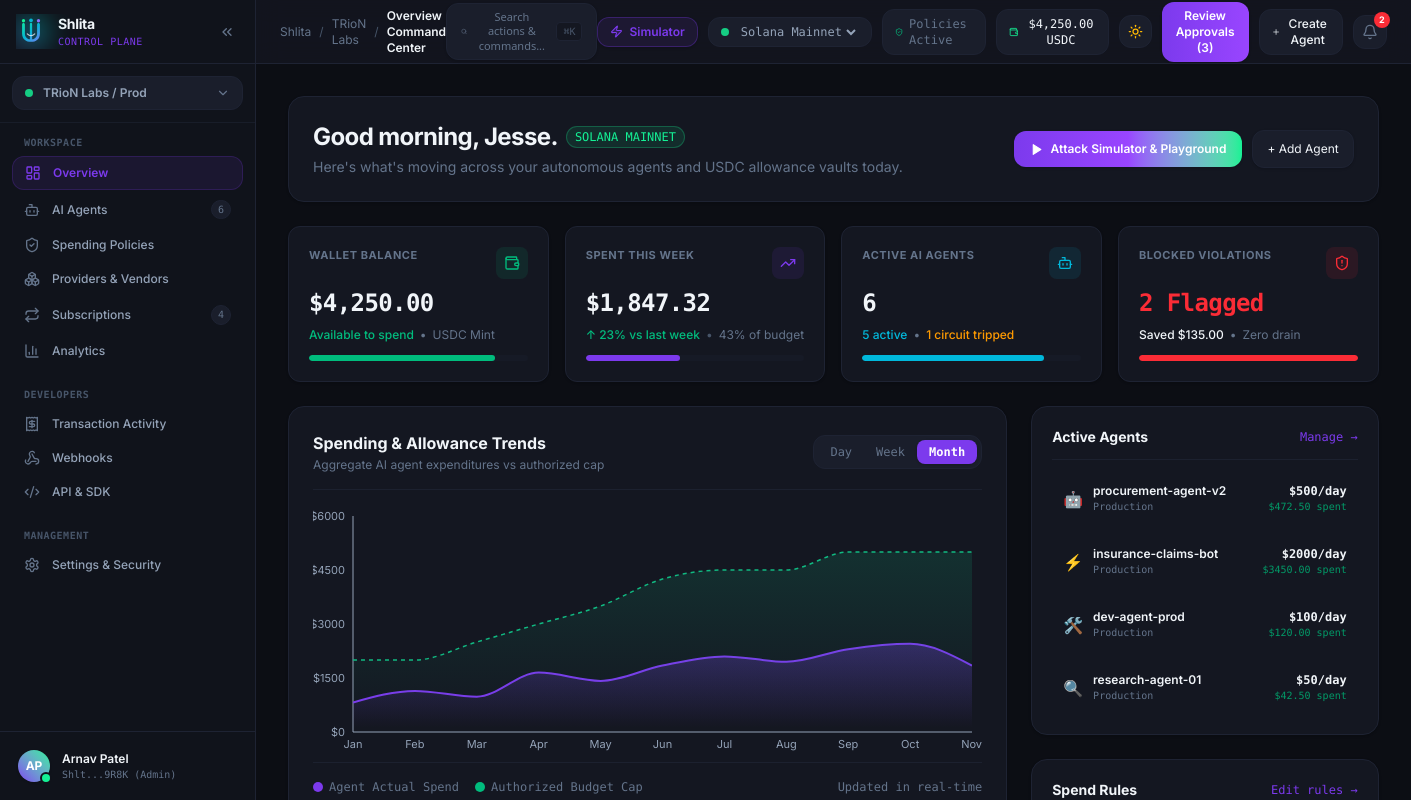
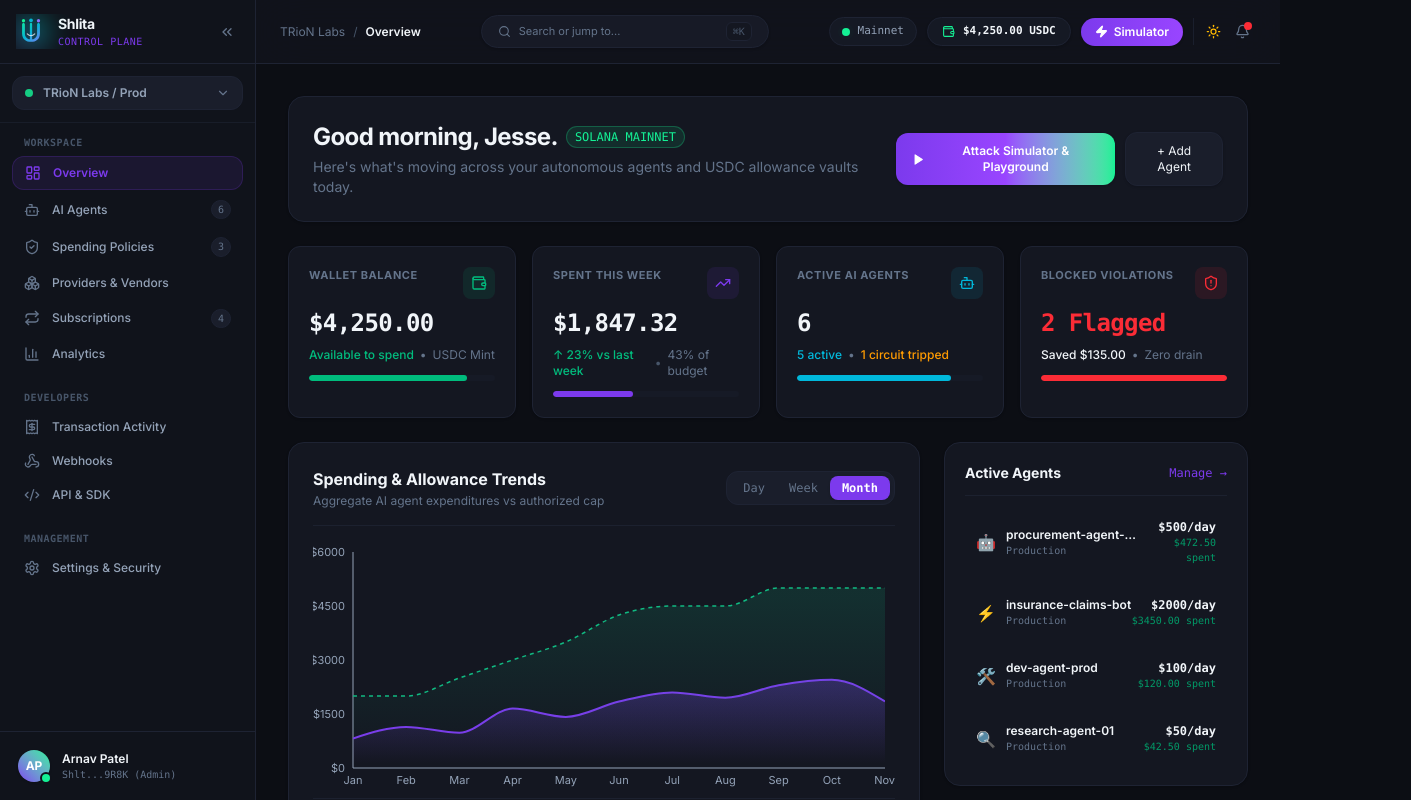
Before and after one commit to VIKAS-555/Shlita, a React (Vite) app: page / in a window 1280 px wide. Shown: the top 800 px of the page, 1411 px wide, since content can reach past the window. Built offline with nearby package versions, Linux system fonts and the light colour scheme.

Commit message:
feat(header): declutter topnav with Linear-style minimalist floating blurred island

```diff
--- a/src/components/layout/Sidebar.tsx
+++ b/src/components/layout/Sidebar.tsx
@@ -47,7 +47,7 @@ export const Sidebar: React.FC<SidebarProps> = ({
   const workspaceItems = [
     { id: 'overview', label: 'Overview', icon: LayoutDashboard },
     { id: 'agents', label: 'AI Agents', icon: Bot, badge: '6' },
-    { id: 'policies', label: 'Spending Policies', icon: ShieldCheck },
+    { id: 'policies', label: 'Spending Policies', icon: ShieldCheck, badge: '3' },
     { id: 'providers', label: 'Providers & Vendors', icon: Boxes },
     { id: 'subscriptions', label: 'Subscriptions', icon: Repeat, badge: '4' },
     { id: 'analytics', label: 'Analytics', icon: BarChart3 },
--- a/src/components/layout/TopNav.tsx
+++ b/src/components/layout/TopNav.tsx
@@ -2,8 +2,6 @@ import React, { useState } from 'react';
 import {
   Bell,
   Wallet,
-  Plus,
-  ShieldCheck,
   Sun,
   Moon,
   Search,
@@ -25,7 +23,6 @@ interface TopNavProps {
 
 export const TopNav: React.FC<TopNavProps> = ({
   currentScreen,
-  onOpenCreateAgent,
   onSelectScreen,
   unreadCount,
   walletBalanceUsdc,
@@ -34,129 +31,107 @@ export const TopNav: React.FC<TopNavProps> = ({
   onOpenCommandPalette,
   onOpenSimulator,
 }) => {
-  const [network, setNetwork] = useState<'mainnet-beta' | 'devnet'>('mainnet-beta');
   const [walletConnected, setWalletConnected] = useState(true);
 
   const screenTitles: Record<ScreenId, string> = {
-    overview: 'Overview Command Center',
-    agents: 'AI Agent Management',
-    policies: 'Spending Policies & Guardrails',
-    providers: 'Approved Providers & Vendors',
-    subscriptions: 'Recurring Subscriptions',
-    analytics: 'Financial Analytics',
-    transactions: 'Transaction Activity Explorer',
-    webhooks: 'Developer Webhooks',
-    'api-sdk': 'API Keys & Developer SDK',
-    notifications: 'Notifications & Alerts',
-    settings: 'Organization Settings & Security',
+    overview: 'Overview',
+    agents: 'AI Agents',
+    policies: 'Spending Policies',
+    providers: 'Approved Providers',
+    subscriptions: 'Subscriptions',
+    analytics: 'Analytics',
+    transactions: 'Transactions',
+    webhooks: 'Webhooks',
+    'api-sdk': 'Developer Center',
+    notifications: 'Notifications',
+    settings: 'Settings & Security',
   };
 
   return (
-    <header className="h-16 border-b border-border bg-card/80 backdrop-blur-md sticky top-0 z-30 flex items-center justify-between px-6 transition-colors">
-      {/* Breadcrumbs */}
+    <header className="h-16 px-6 sticky top-0 z-30 flex items-center justify-between border-b border-border bg-card/60 backdrop-blur-xl transition-all">
+      {/* Left: Clean Breadcrumbs */}
       <div className="flex items-center space-x-2 text-xs">
-        <span className="text-text-muted">Shlita</span>
-        <span className="text-text-faint">/</span>
-        <span className="text-text-muted">TRioN Labs</span>
+        <span className="text-text-muted hover:text-text-primary transition cursor-pointer">TRioN Labs</span>
         <span className="text-text-faint">/</span>
         <span className="text-text-primary font-semibold">{screenTitles[currentScreen]}</span>
       </div>
 
-      {/* Center Command Palette Quick Search Pill */}
+      {/* Center: Sleek Search Capsule (Linear Style) */}
       <button
         onClick={onOpenCommandPalette}
-        className="hidden md:flex items-center space-x-2 bg-card-elevated hover:bg-border/80 border border-border px-3.5 py-1.5 rounded-xl text-xs text-text-muted hover:text-text-primary transition font-sans shadow-sm cursor-pointer"
-        title="Quick Command Palette (⌘K)"
+        className="hidden md:flex items-center space-x-2.5 bg-card-elevated/70 hover:bg-card-elevated border border-border hover:border-border-hover px-4 py-1.5 rounded-full text-xs text-text-muted hover:text-text-primary transition shadow-sm w-72 justify-between cursor-pointer group"
+        title="Open Command Palette (⌘K)"
       >
-        <Search size={13} className="text-text-muted" />
-        <span className="text-[11px]">Search actions & commands...</span>
-        <kbd className="text-[10px] bg-card px-1.5 py-0.5 rounded border border-border font-mono text-text-faint">
+        <div className="flex items-center space-x-2 truncate">
+          <Search size={13} className="text-text-muted group-hover:text-accent-violet transition-colors" />
+          <span className="text-[11px] truncate">Search or jump to...</span>
+        </div>
+        <kbd className="text-[10px] bg-card px-1.5 py-0.5 rounded-md border border-border font-mono text-text-faint">
           ⌘K
         </kbd>
       </button>
 
-      {/* Right Controls */}
+      {/* Right: Unified & Decluttered Controls */}
       <div className="flex items-center space-x-2.5">
-        {/* Attack Simulator Live Button */}
+        {/* Network & Policy Status Pill */}
+        <div
+          className="flex items-center space-x-2 bg-card-elevated/60 border border-border px-3 py-1.5 rounded-full text-xs font-mono"
+          title="Solana Mainnet: Policies Active & Enforcing"
+        >
+          <span className="relative flex h-2 w-2">
+            <span className="animate-ping absolute inline-flex h-full w-full rounded-full bg-solana opacity-75"></span>
+            <span className="relative inline-flex rounded-full h-2 w-2 bg-solana"></span>
+          </span>
+          <span className="text-text-secondary text-[11px]">Mainnet</span>
+        </div>
+
+        {/* Wallet Balance Pill */}
+        <button
+          onClick={() => setWalletConnected(!walletConnected)}
+          className={`flex items-center space-x-2 px-3.5 py-1.5 rounded-full text-xs font-mono border transition shadow-sm cursor-pointer ${
+            walletConnected
+              ? 'bg-card-elevated/60 border-border text-text-primary hover:border-border-hover'
+              : 'bg-accent-violet/10 border-accent-violet/30 text-accent-violet'
+          }`}
+          title="Connected Treasury Vault"
+        >
+          <Wallet size={13} className="text-solana" />
+          <span className="text-[11px] font-semibold">
+            {walletConnected ? `$${walletBalanceUsdc.toLocaleString('en-US', { minimumFractionDigits: 2 })} USDC` : 'Connect'}
+          </span>
+        </button>
+
+        {/* Single Primary Action: Simulator */}
         <button
           onClick={onOpenSimulator}
-          className="flex items-center space-x-1.5 bg-accent-violet/10 hover:bg-accent-violet/20 border border-accent-violet/30 text-accent-violet font-semibold text-xs px-3 py-1.5 rounded-xl transition shadow-sm cursor-pointer"
+          className="flex items-center space-x-1.5 bg-gradient-to-r from-accent-violet to-solana-purple hover:opacity-95 text-white font-semibold text-xs px-3.5 py-1.5 rounded-full shadow-sm transition cursor-pointer"
           title="Open Attack Simulator & Circuit Breaker Playground (⌘P)"
         >
-          <Zap size={13} className="text-accent-violet fill-accent-violet/20" />
+          <Zap size={13} className="fill-white" />
           <span className="hidden sm:inline">Simulator</span>
         </button>
 
-        {/* Network Indicator */}
-        <div className="flex items-center space-x-2 bg-card-elevated border border-border px-3 py-1.5 rounded-xl text-xs">
-          <div className="w-2 h-2 rounded-full bg-solana animate-pulse"></div>
-          <select
-            value={network}
-            onChange={(e) => setNetwork(e.target.value as any)}
-            className="bg-transparent text-text-secondary text-xs font-mono outline-none cursor-pointer"
-          >
-            <option value="mainnet-beta" className="bg-card text-text-primary">Solana Mainnet</option>
-            <option value="devnet" className="bg-card text-text-primary">Solana Devnet</option>
-          </select>
-        </div>
-
-        {/* System Health */}
-        <div className="hidden lg:flex items-center space-x-1.5 text-xs text-text-muted bg-card-elevated border border-border px-3 py-1.5 rounded-xl font-mono">
-          <ShieldCheck size={14} className="text-emerald-500" />
-          <span>Policies Active</span>
-        </div>
-
-        {/* Wallet Connection */}
-        <button
-          onClick={() => setWalletConnected(!walletConnected)}
-          className={`flex items-center space-x-2 px-3 py-1.5 rounded-xl text-xs font-mono border transition ${
-            walletConnected
-              ? 'bg-card-elevated border-border text-text-primary hover:border-border-hover'
-              : 'bg-accent-violet/10 border-accent-violet/30 text-accent-violet'
-          }`}
-        >
-          <Wallet size={14} className="text-solana" />
-          <span>{walletConnected ? `$${walletBalanceUsdc.toLocaleString('en-US', { minimumFractionDigits: 2 })} USDC` : 'Connect Wallet'}</span>
-        </button>
-
-        {/* Theme Toggle (Dark / Light Switch) */}
+        {/* Utilities: Theme Switcher & Notifications */}
+        <div className="flex items-center space-x-0.5 pl-1.5 border-l border-border/80">
           <button
             onClick={onToggleTheme}
+            className="p-1.5 rounded-xl text-text-muted hover:text-text-primary hover:bg-card-elevated transition cursor-pointer"
             title={theme === 'dark' ? 'Switch to Light mode' : 'Switch to Dark mode'}
-          className="flex items-center justify-center p-2 rounded-xl text-text-muted hover:text-text-primary bg-card-elevated border border-border hover:border-border-hover transition cursor-pointer"
           >
             {theme === 'dark' ? <Sun size={15} className="text-amber-400" /> : <Moon size={15} className="text-accent-violet" />}
           </button>
 
-        {/* Review Approvals Pill */}
-        <button
-          onClick={() => onSelectScreen('policies')}
-          className="hidden sm:flex items-center space-x-1.5 bg-gradient-to-r from-accent-violet to-solana-purple hover:opacity-95 text-white font-semibold text-xs px-3.5 py-1.5 rounded-xl shadow-sm transition"
-        >
-          <span>Review Approvals (3)</span>
-        </button>
-
-        {/* Create Agent Action */}
-        <button
-          onClick={onOpenCreateAgent}
-          className="flex items-center space-x-1.5 bg-card-elevated hover:bg-border text-text-primary font-medium text-xs px-3 py-1.5 rounded-xl border border-border transition"
-        >
-          <Plus size={14} />
-          <span className="hidden sm:inline">Create Agent</span>
-        </button>
-
-        {/* Notifications Bell */}
           <button
             onClick={() => onSelectScreen('notifications')}
-          className="relative p-2 rounded-xl text-text-muted hover:text-text-primary bg-card-elevated border border-border hover:border-border-hover transition"
+            className="relative p-1.5 rounded-xl text-text-muted hover:text-text-primary hover:bg-card-elevated transition cursor-pointer"
+            title="Notifications"
           >
-          <Bell size={16} />
+            <Bell size={15} />
             {unreadCount > 0 && (
-            <span className="absolute -top-1 -right-1 w-4 h-4 rounded-full bg-red-500 text-white text-[9px] font-bold flex items-center justify-center">
-              {unreadCount}
-            </span>
+              <span className="absolute top-1 right-1 w-2 h-2 rounded-full bg-red-500"></span>
             )}
           </button>
+        </div>
       </div>
     </header>
   );
```
Lines whose indentation alone changed are shown as unchanged.
